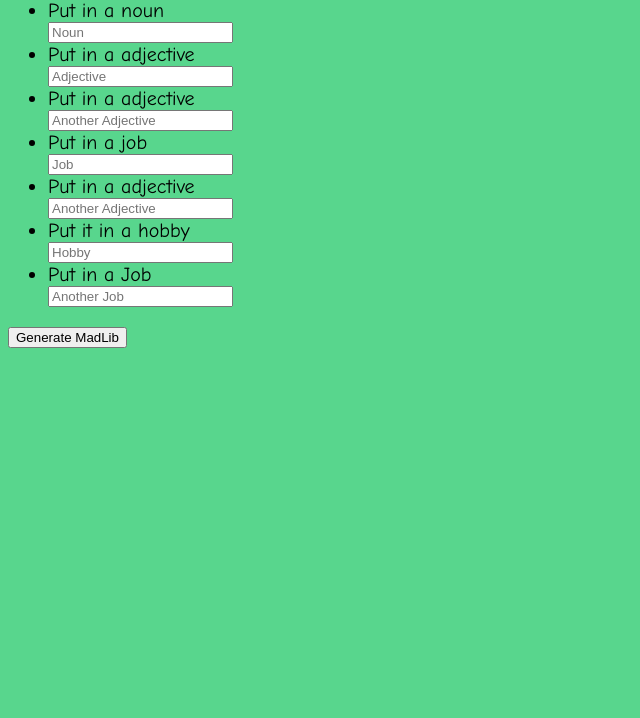
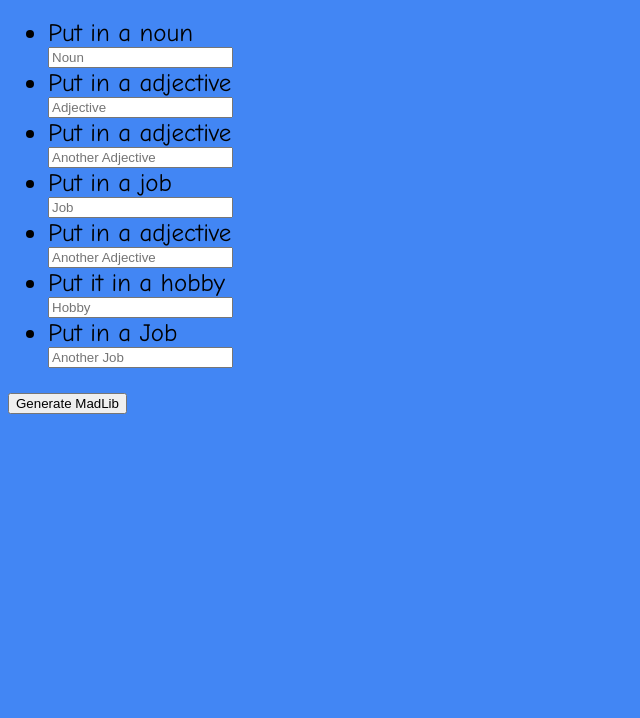
Before and after one commit to kendilangley/Madlib, a plain HTML site: page index.html in a window 1280 px wide. Shown: the part 82-800 px from the top of the page, without its empty margins (0-640 px from the left). Drawn offline with nearby package versions, Linux system fonts and the light colour scheme.

Commit message:
Update style.css

```diff
--- a/style.css
+++ b/style.css
@@ -1,5 +1,5 @@
 body{
-	background-color:#58D68D;
+	background-color:#4286f4;
 	font-family:Comic Sans MS;
-	font-size:20px;
+	font-size:25px;
 }
```
